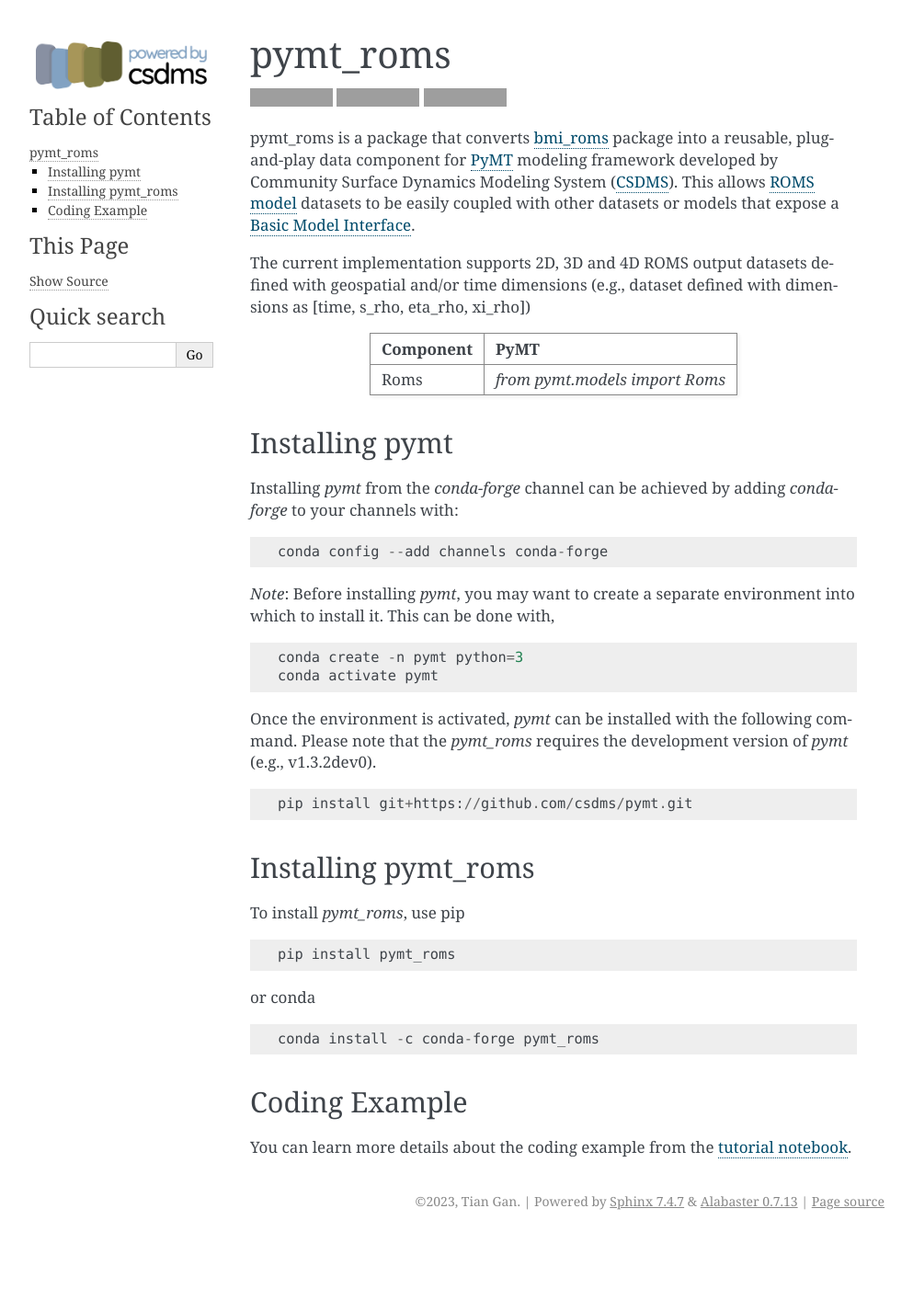
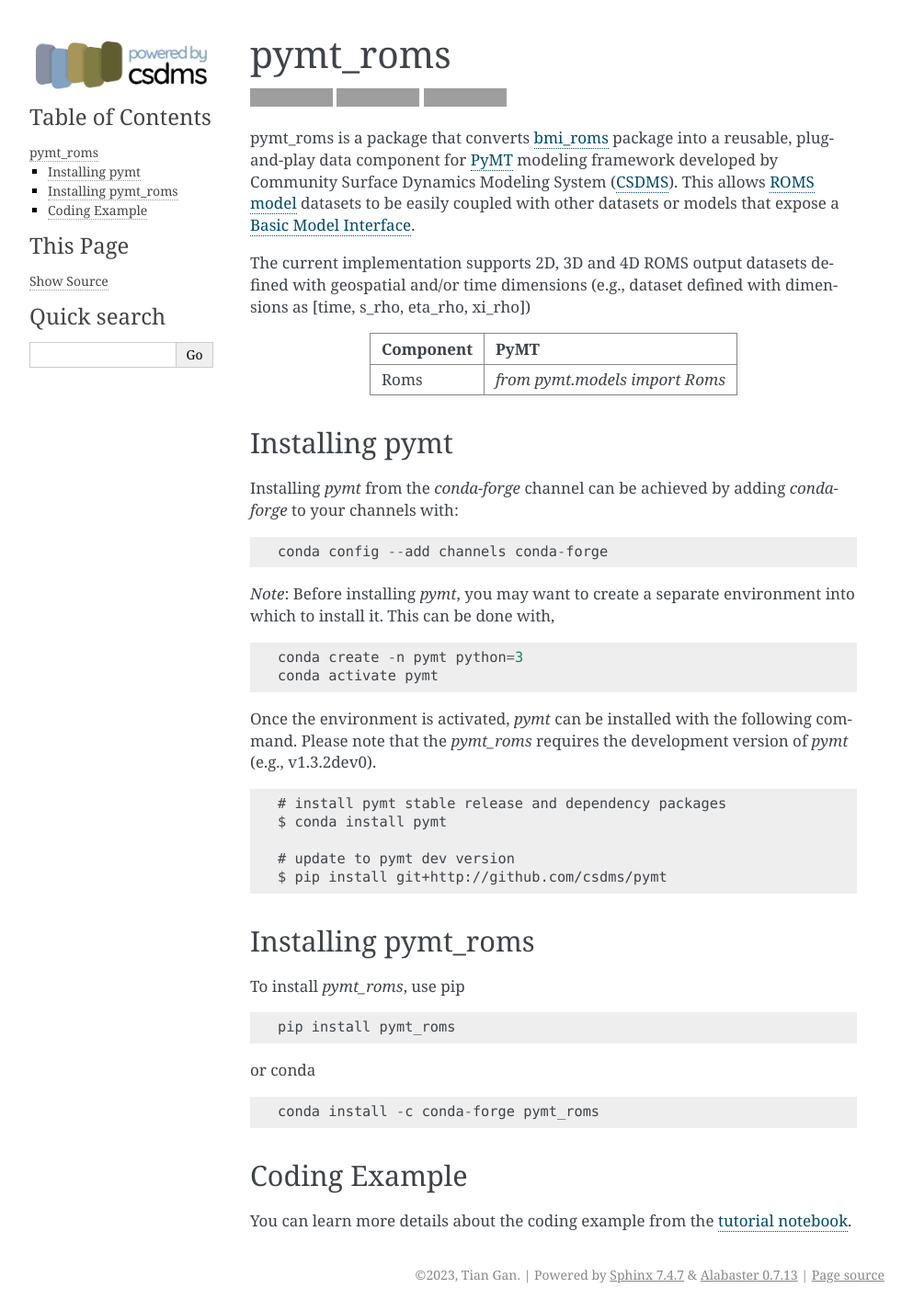
Before and after one commit to pymt-lab/pymt_roms, a Sphinx documentation site: the page built from docs/readme.rst, in a window 1280 px wide. Shown: the whole page at 92% size, without its empty margins (148-1141 px from the left). Built offline with Sphinx 7.4.7, drawn with Linux system fonts in a browser that asks for light colours; before the commit the page ends 1346 px from its top, so only the background shows below that; grey boxes are pictures that could not be loaded.

Commit message:
update installation info

```diff
--- a/README.rst
+++ b/README.rst
@@ -68,7 +68,12 @@ Please note that the `pymt_roms` requires the development version of `pymt` (e.g
 
 .. code::
 
-    pip install git+https://github.com/csdms/pymt.git
+    # install pymt stable release and dependency packages
+    $ conda install pymt
+
+    # update to pymt dev version
+    $ pip install git+http://github.com/csdms/pymt
+
 
 ..  conda install pymt
 
--- a/docs/index.rst
+++ b/docs/index.rst
@@ -42,7 +42,11 @@ Please note that the `pymt_roms` requires the development version of `pymt` (e.g
 
 .. code::
 
-    pip install git+https://github.com/csdms/pymt.git
+    # install pymt stable release and dependency packages
+    $ conda install pymt
+
+    # update to pymt dev version
+    $ pip install git+http://github.com/csdms/pymt
 
 ..  conda install pymt
 
```
